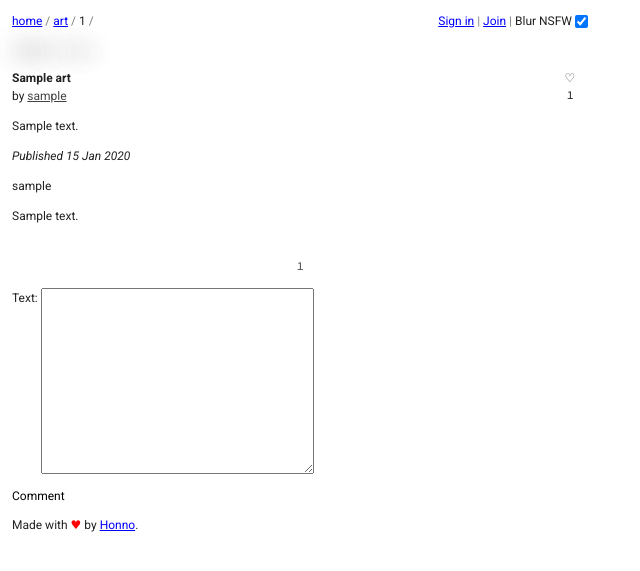
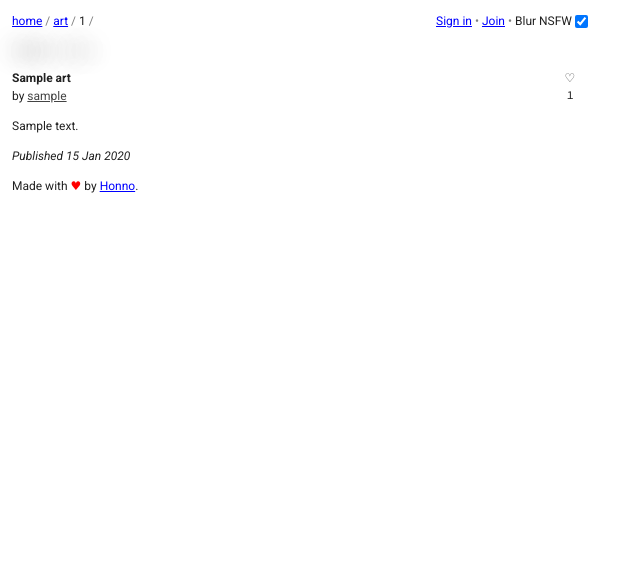
Before and after one commit to Honno/ascii-forever, a Django app: page /art/1 in a window 1280 px wide. Shown: the top 571 px of the page, without its empty margins (0-640 px from the left). Run offline with Django 3.2, Linux system fonts and the light colour scheme; tables that the repository leaves empty hold one stand-in row (values such as "Sample post"); style sheets or scripts are compiled from the project's sources.

Commit message:
remove comment functionality for now

```diff
--- a/core/_sass/_components.scss
+++ b/core/_sass/_components.scss
@@ -70,7 +70,7 @@ ul.user-actions {
         }
 
         > li:after {
-            content: " | ";
+            content: " • ";
             color: $tertiary;
         }
 
@@ -211,6 +211,20 @@ h2 {
     }
 }
 
+// comment
+
+.comment {
+    > .header {
+        display: flex;
+        justify-content: space-between;
+    }
+
+    > .header > .date {
+        color: $tertiary;
+        font-style: italic;
+    }
+}
+
 
 /* forms */
 
@@ -249,6 +263,7 @@ h2 {
 .submit-input {
     display: flex;
     justify-content: right;
+    padding-right: 1em;
 }
 
 .line-input {
@@ -281,7 +296,6 @@ h2 {
     &:focus {
         border-color: $highlight;
     }
-
 }
 
 .prose-input {
--- a/core/templates/core/pages/art.html
+++ b/core/templates/core/pages/art.html
@@ -29,22 +29,6 @@
 
 <p><i>Published {{ art.created_at|date:"d M Y" }}</i></p>
 
-{% if comments %}
-{% for comment in comments %}
-<p>{{ comment.author.username }}</p>
-<div>{{ comment.text }}</div>
-<br />
-{% endfor %}
-
-{% include "core/includes/pagination.html" %}
-{% endif %}
-
-<form method="post">
-    {% csrf_token %}
-    {{ comment_form.as_p }}
-    <input type="submit" value="Comment" />
-</form>
-
 {% if request.user == art.artist %}
 <p><a href="{% url 'core:edit_art' art.pk %}">Edit</a></p>
 {% endif %}
--- a/core/views.py
+++ b/core/views.py
@@ -159,60 +159,9 @@ class UserView(TemplateView):
 # ArtView
 
 
-class PostCommentView(LoginRequiredMixin, CreateView):
-    form_class = CommentForm
-
-    def form_valid(self, form):
-        form.instance.author = self.request.user
-
-        form.instance.art = get_object_or_404(Art, pk=self.kwargs["pk"])
-
-        return super().form_valid(form)
-
-    def get_success_url(self):
-        return reverse("core:art", args=[self.kwargs["pk"]])
-
-class CommentsComponent(MultipleObjectMixin):
-    context_object_name = "comments"
-    paginate_by = 50
-
-    def __init__(self, request, pk):
-        self.request = request
-        self.kwargs = { "pk": pk }
-        self.object_list = self.get_queryset()
-
-    def get_queryset(self):
-        art = get_object_or_404(Art, pk=self.kwargs["pk"])
-
-        return art.comment_set.all().order_by("created_at")
-
-
-class ArtView(TemplateView):
+class ArtView(DetailView):
     template_name = "core/pages/art.html"
-
-    def get(self, request, pk):
-        self.comments_component = CommentsComponent(request, pk)
-
-        return super().get(request, pk)
-
-    def get_context_data(self):
-        art = get_object_or_404(Art, pk=self.kwargs["pk"])
-
-        ctx ={
-            "art": art,
-            "comment_form": CommentForm(),
-        }
-
-        comments_ctx = self.comments_component.get_context_data()
-        ctx.update(comments_ctx)
-
-        return ctx
-
-    def post(self, request, *args, **kwargs):
-        view = PostCommentView.as_view()
-
-        return view(request, *args, **kwargs)
-
+    model = Art
 
 # ------------------------------------------------------------------------------
 # Art upsert
```
